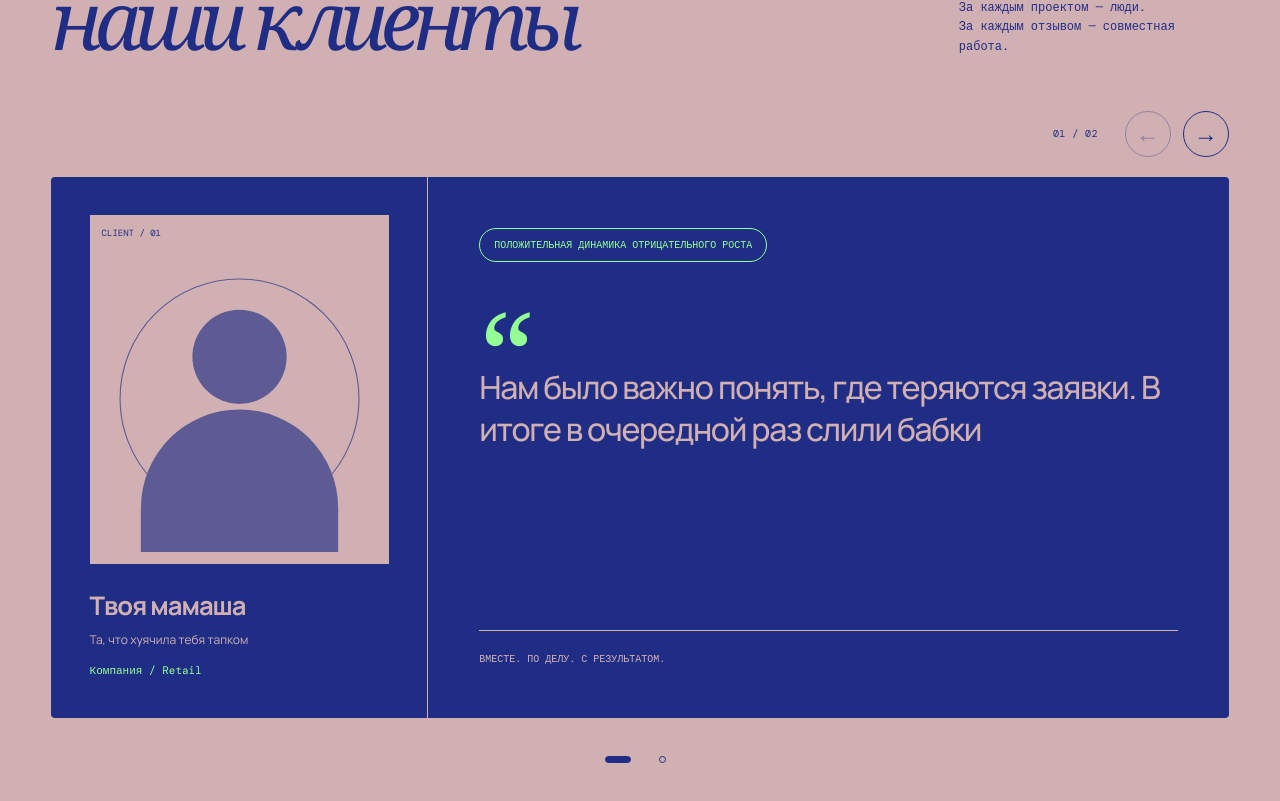
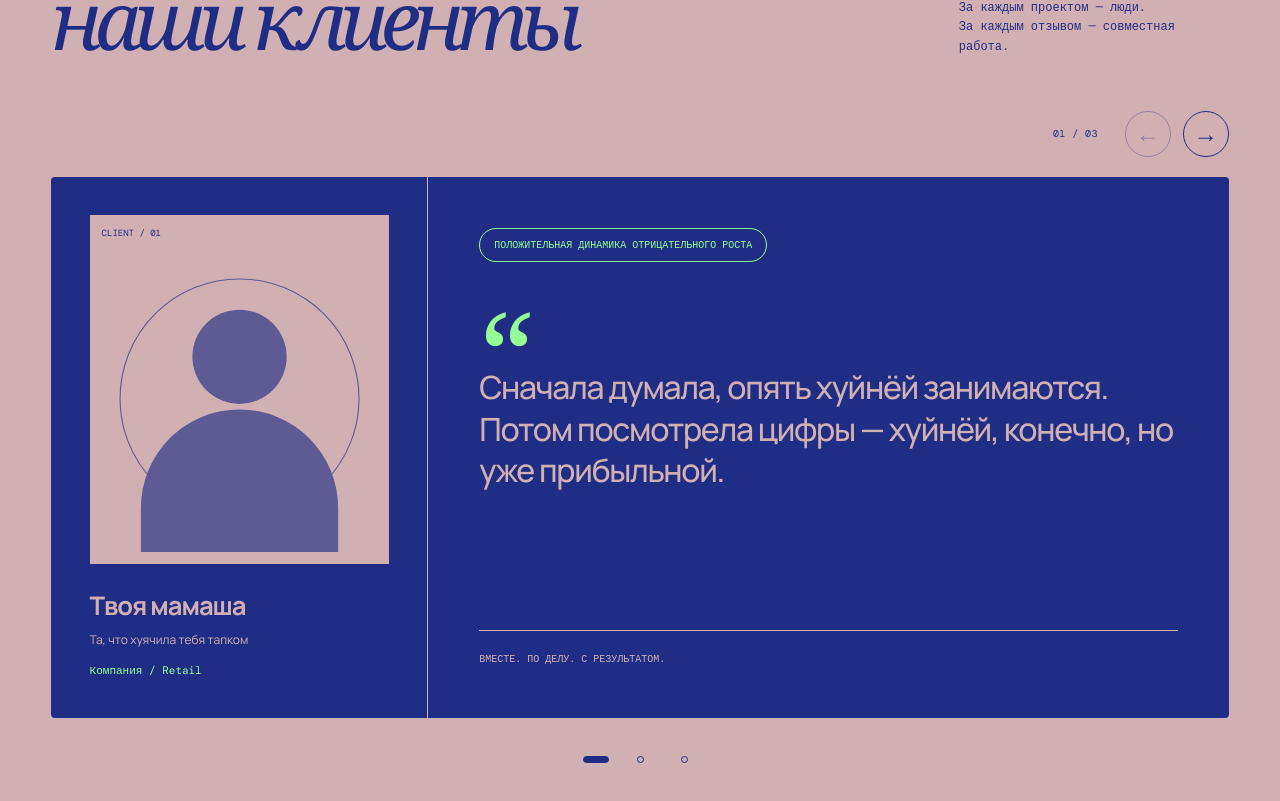
Before and after one commit to vinodell/premieragen, a React (Create React App) app: page / in a window 1280 px wide. Shown: the part 3979-4780 px from the top of the page. Built offline with nearby package versions, Linux system fonts and the light colour scheme.

Commit message:
change some details

```diff
--- a/src/consts.ts
+++ b/src/consts.ts
@@ -119,7 +119,16 @@ export const TESTIMONIALS: readonly Testimonial[] = [
     company: "Компания / Retail",
     service: "Положительная динамика отрицательного роста",
     quote:
-      "Нам было важно понять, где теряются заявки. В итоге в очередной раз слили бабки",
+      "Сначала думала, опять хуйнёй занимаются. Потом посмотрела цифры — хуйнёй, конечно, но уже прибыльной.",
+  },
+  {
+    id: "audit-demo",
+    name: "Доча",
+    role: "Самая младшая дочь",
+    company: "Компания / Retail",
+    service: "Папина гордость до 18 лет",
+    quote:
+      "Раньше деньги просто заканчивались. Теперь мы хотя бы понимаем, на каком этапе воронки я их проебала.",
   },
   {
     id: "performance-demo",
```
